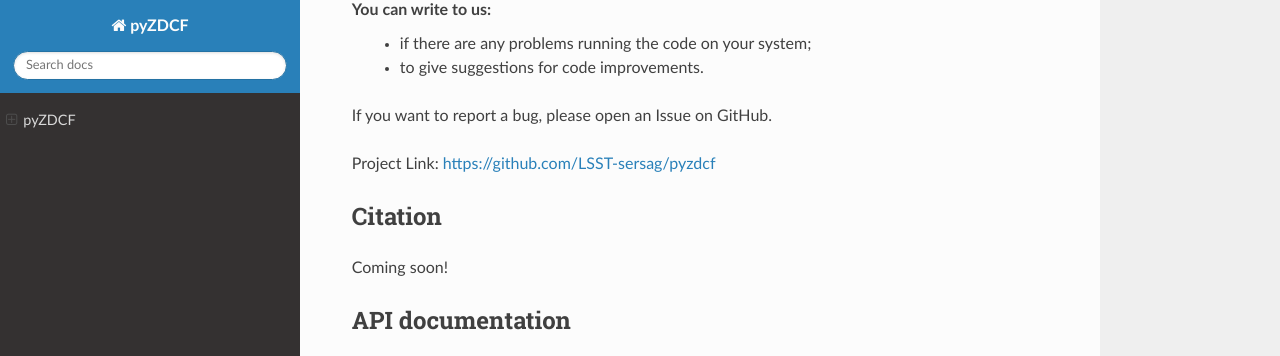
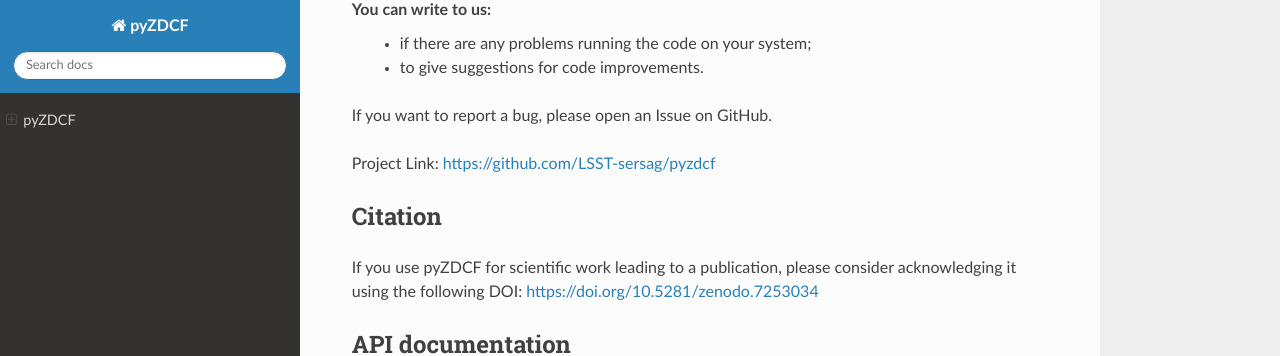
Before and after one commit to LSST-sersag/pyzdcf, a Sphinx documentation site: the page built from docs/index.rst, in a window 1280 px wide and 900 px high, scrolled down 4021 px, cut to the strip 0-356 px from the top of the window. Built offline with Sphinx 7.4.7 and the Read the Docs theme 2.0.0, drawn with Linux system fonts in a browser that asks for light colours.

Commit message:
added Zenodo DOI to README

```diff
--- a/docs/index.rst
+++ b/docs/index.rst
@@ -226,7 +226,9 @@ Project Link: https://github.com/LSST-sersag/pyzdcf
 Citation
 --------
 
-Coming soon!
+If you use pyZDCF for scientific work leading to a publication,
+please consider acknowledging it using the following DOI: `<https://doi.org/10.5281/zenodo.7253034>`__
+
 
 API documentation
 -----------------
```
Also changed, not shown: README.md (+20 -1 lines), 17 other files.
